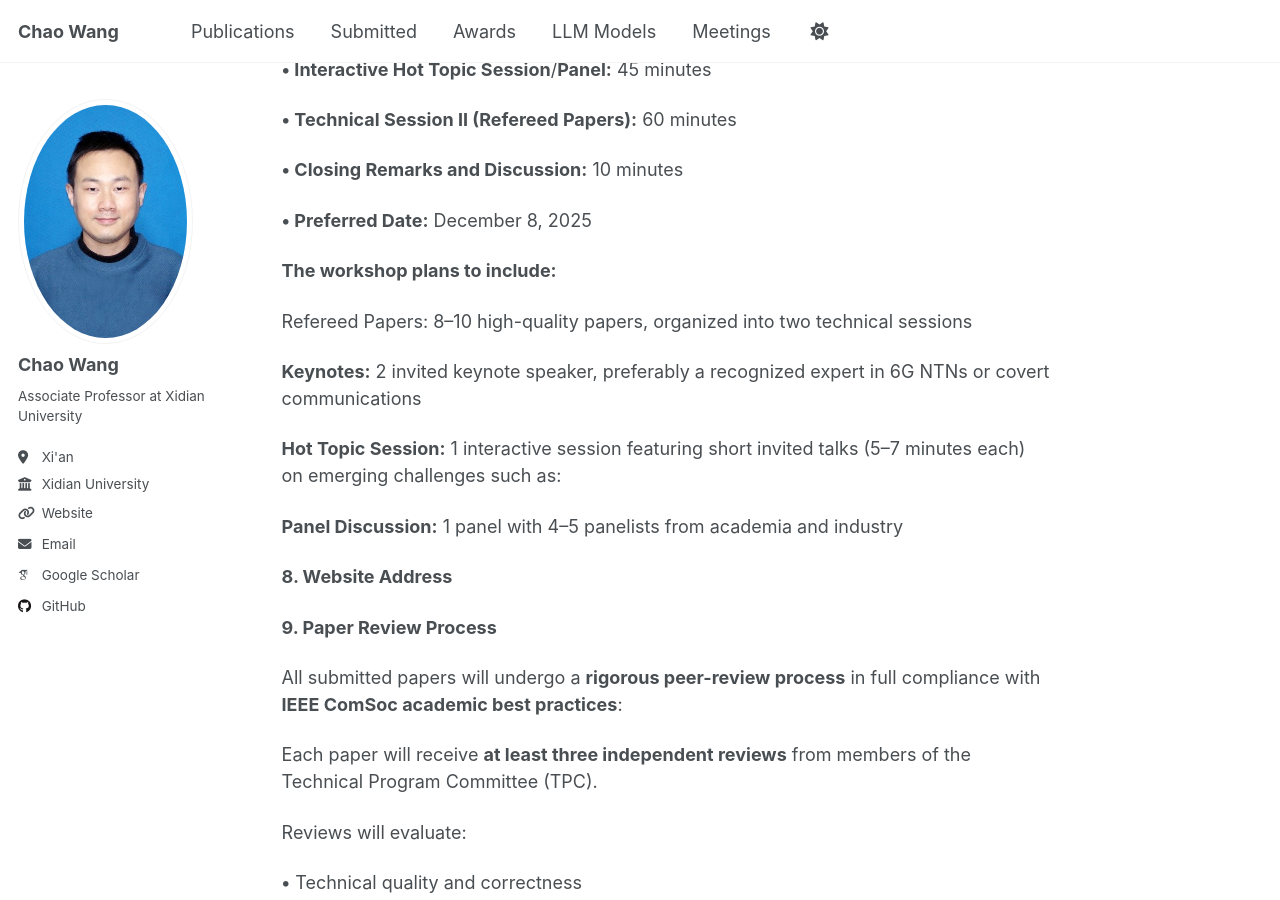
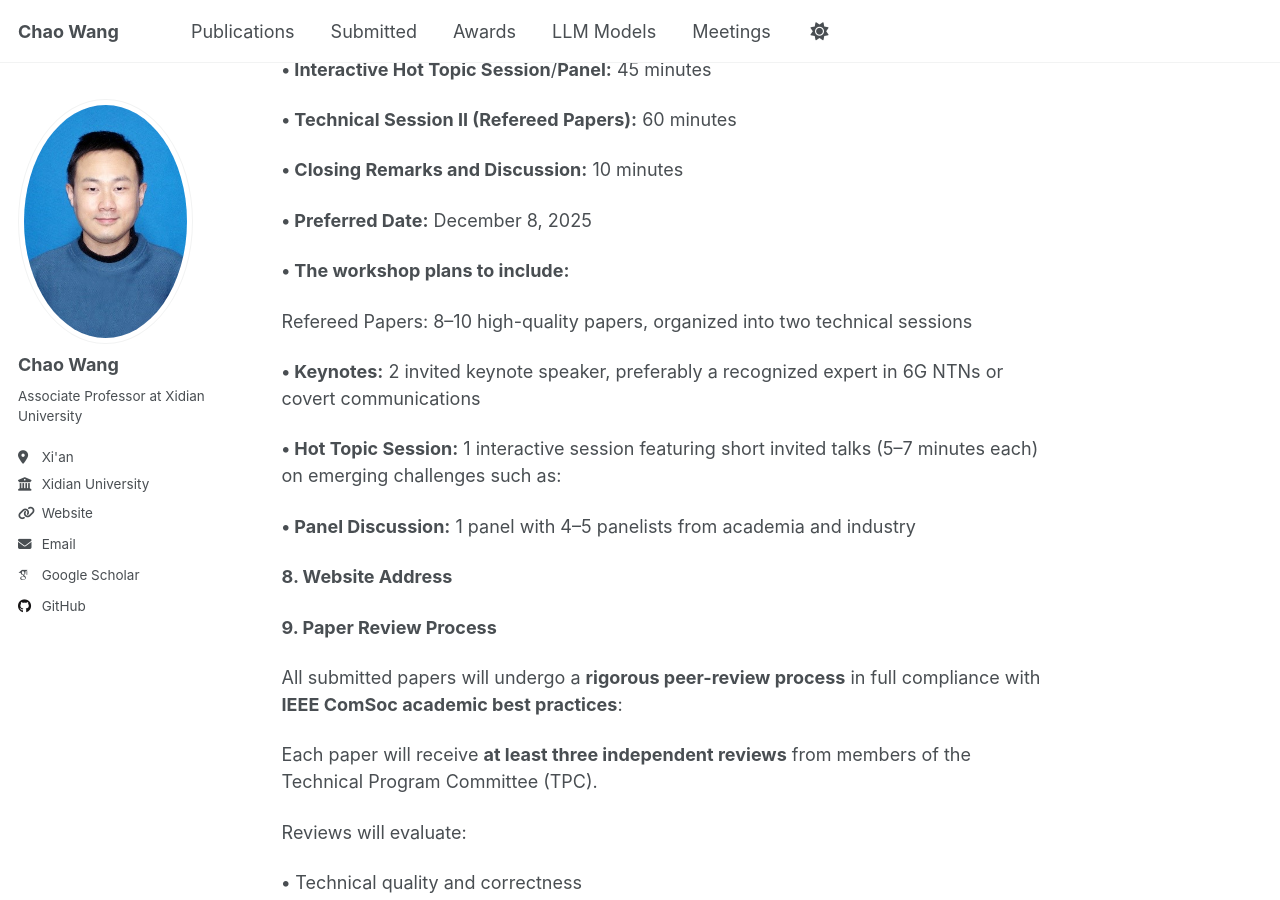
Before and after one commit to Drwangchao/Drwangchao.github.io, a Jekyll site: the page built from _meetings/m1.md, in a window 1280 px wide and 900 px high, scrolled down 3808 px. Built offline with Jekyll 4.4.1, drawn with Linux system fonts in a browser that asks for light colours; some web fonts are replaced.

```diff
--- a/_meetings/m1.md
+++ b/_meetings/m1.md
@@ -105,19 +105,19 @@ Through this multi-channel and community-driven promotion strategy, the workshop
 **• Preferred Date:** December 8, 2025
 
 
-**The workshop plans to include:**
+**• The workshop plans to include:**
 
 
 Refereed Papers: 8–10 high-quality papers, organized into two technical sessions
 
 
-**Keynotes:** 2 invited keynote speaker, preferably a recognized expert in 6G NTNs  or covert communications
+**• Keynotes:** 2 invited keynote speaker, preferably a recognized expert in 6G NTNs  or covert communications
 
 
-**Hot Topic Session:** 1 interactive session featuring short invited talks (5–7 minutes each) on emerging challenges such as:
+**• Hot Topic Session:** 1 interactive session featuring short invited talks (5–7 minutes each) on emerging challenges such as:
 
 
-**Panel Discussion:** 1 panel with 4–5 panelists from academia and industry
+**• Panel Discussion:** 1 panel with 4–5 panelists from academia and industry
 
 
 **8.	Website Address**
```
